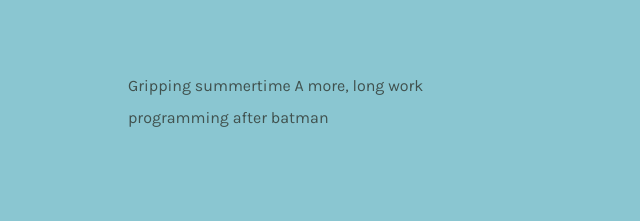
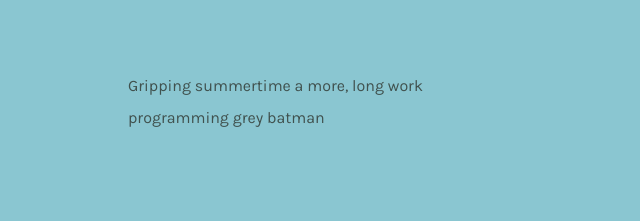
Before and after one commit to Ajax89/Ajax89.github.io, a plain HTML site: page index.html in a window 1280 px wide. Shown: the part 3300-3521 px from the top of the page, 320-960 px from the left. Drawn offline with Linux system fonts and the light colour scheme.

Commit message:
Update index.html

```diff
--- a/index.html
+++ b/index.html
@@ -43,8 +43,8 @@
       <h2>Get In Touch</h2>
       <h3>Get in touch, give me some possibilities and daddy won't let you down.</h3>
       <p class="contact-massege">Gripping summertime
-A more, long work programming
-after batman
+a more, long work programming
+grey batman
 </p>
         <a class="myButton" href="mailto:sadeb100@gmail.com">CONTACT ME</a>
     </div>
```
